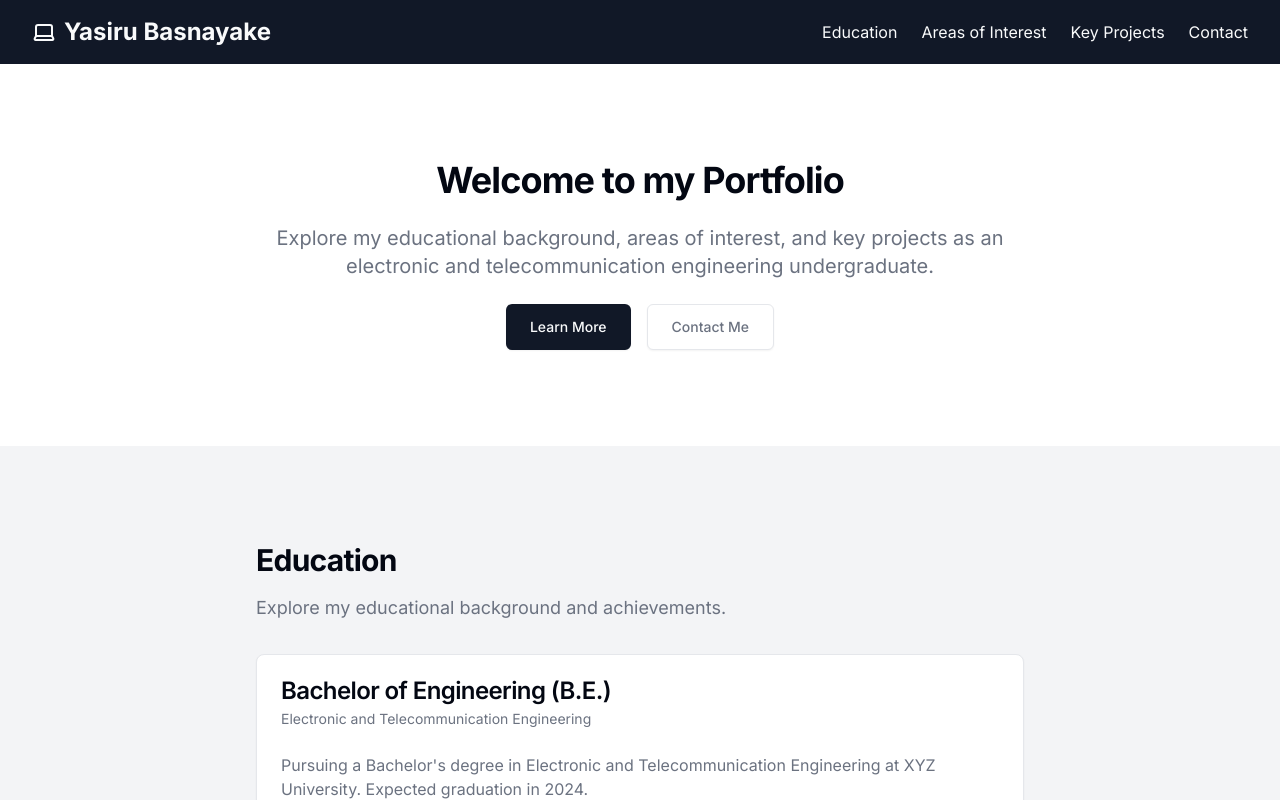
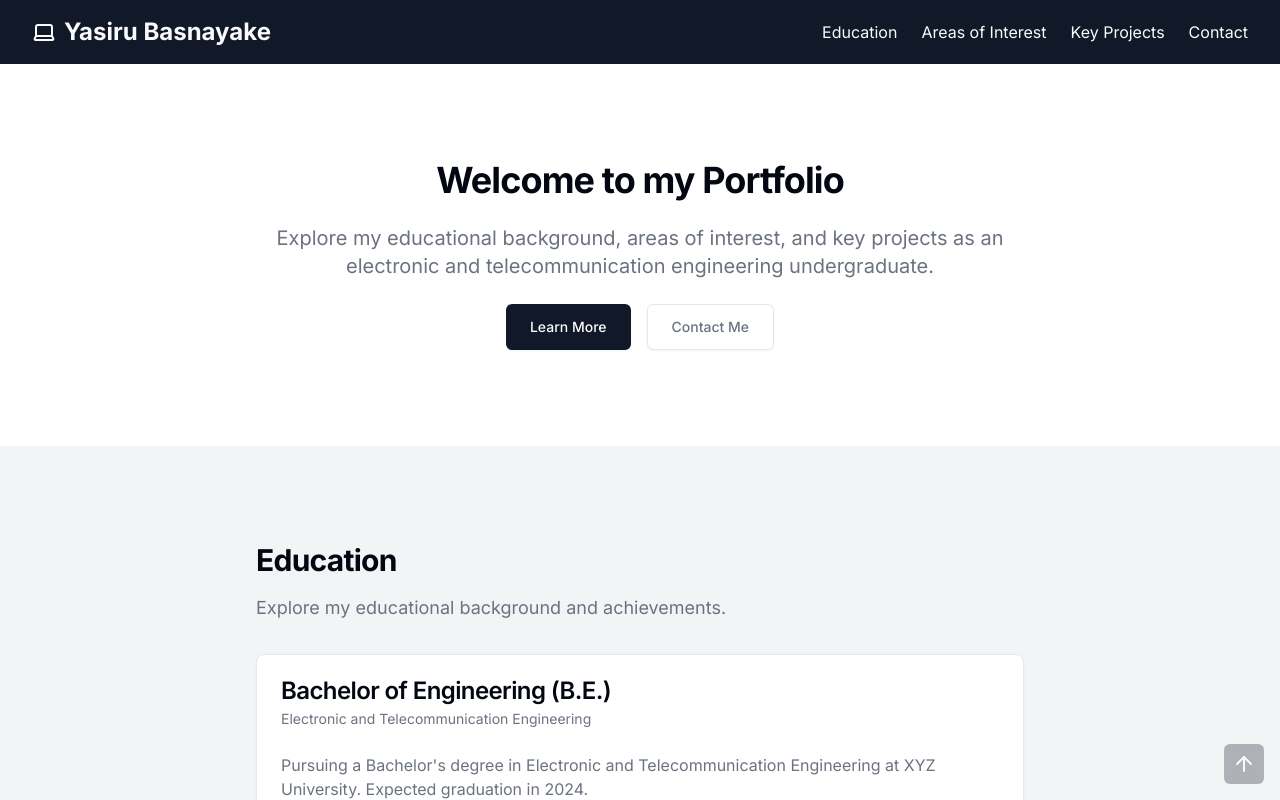
Before and after one commit to YasiruDEX/Portfolio-site-Working, a Next.js app in the folder personal-portfolio/: page / in a window 1280 px wide. Shown: the top 800 px of the page. Built offline with nearby package versions, Linux system fonts and the light colour scheme.

Commit message:
update: error fix

```diff
--- a/personal-portfolio/components/landing-page.tsx
+++ b/personal-portfolio/components/landing-page.tsx
@@ -71,7 +71,7 @@ export function LandingPage() {
                 </CardHeader>
                 <CardContent>
                   <p className="text-muted-foreground">
-                    Pursuing a Bachelor's degree in Electronic and Telecommunication Engineering at XYZ University.
+                    Pursuing a Bachelor&apos;s degree in Electronic and Telecommunication Engineering at XYZ University.
                     Expected graduation in 2024.
                   </p>
                   <ul className="mt-4 space-y-2 text-muted-foreground">
@@ -246,9 +246,22 @@ export function LandingPage() {
             </form>
           </div>
         </section>
+
+        <div className="fixed bottom-4 right-4">
+        <Button
+          variant="ghost"
+          size="icon"
+          className="bg-primary/30 text-primary-foreground hover:bg-primary/30 focus-visible:outline-none focus-visible:ring-1 focus-visible:ring-ring backdrop-blur-lg"
+          // onClick={() => window.scrollTo({ top: 0, behavior: "smooth" })}
+        >
+          <ArrowUpIcon className="w-6 h-6" />
+          <span className="sr-only">Scroll to top</span>
+        </Button>
+      </div>
+
       </main>
       <footer className="bg-primary text-primary-foreground py-4 px-6 md:px-8 flex items-center justify-between">
-        <p className="text-sm">&copy; 2024 John Doe. All rights reserved.</p>
+        <p className="text-sm">&copy; 2024 Yasiru Basnayake. All rights reserved.</p>
         <div className="flex items-center gap-4">
           <Link href="#" className="hover:underline underline-offset-4" prefetch={false}>
             Privacy Policy
@@ -400,3 +413,23 @@ function WifiIcon(props) {
     </svg>
   )
 }
+
+function ArrowUpIcon(props) {
+  return (
+    <svg
+      {...props}
+      xmlns="http://www.w3.org/2000/svg"
+      width="24"
+      height="24"
+      viewBox="0 0 24 24"
+      fill="none"
+      stroke="currentColor"
+      strokeWidth="2"
+      strokeLinecap="round"
+      strokeLinejoin="round"
+    >
+      <path d="m5 12 7-7 7 7" />
+      <path d="M12 19V5" />
+    </svg>
+  )
+}
```
Also changed, not shown: 1 other file (tests, documents, lock files or other folders).
